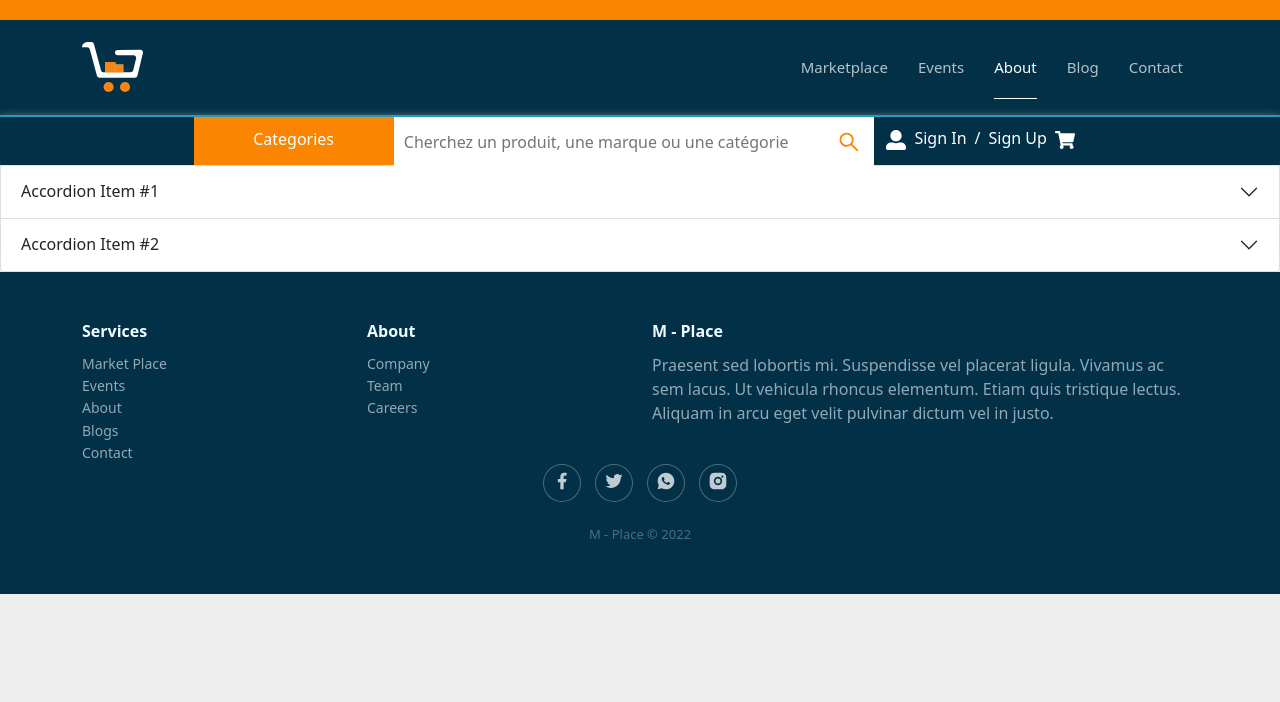
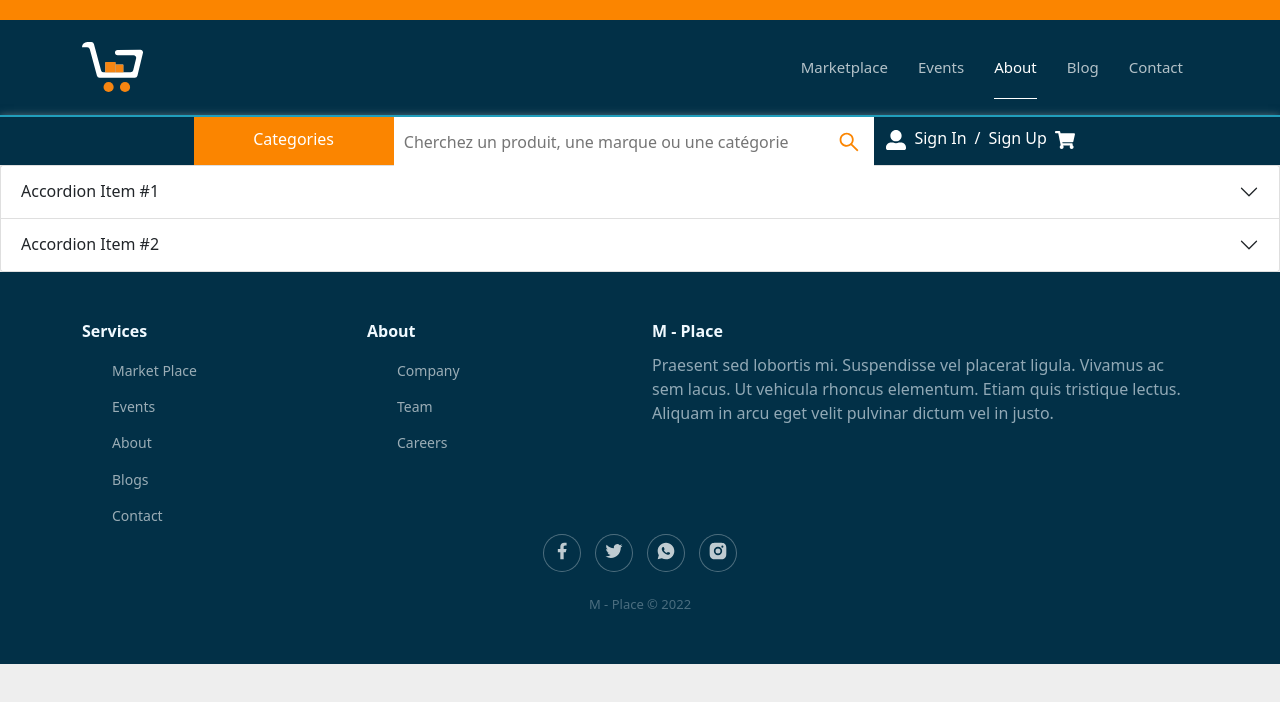
Before and after one commit to medzerai/M-place-Website, a React (Create React App) app in the folder client/: page /about in a window 1280 px wide. Shown: the top 702 px of the page. Built offline with nearby package versions, Linux system fonts and the light colour scheme.

Commit message:
style sous menu

```diff
--- a/client/src/css/Panel/templatePanel.css
+++ b/client/src/css/Panel/templatePanel.css
@@ -63,6 +63,8 @@
 }
 .ContentTemplate {
   padding: 1em;
+  overflow: auto;
+  height: calc(100vh - 53px);
 }
 .cardTemplate {
   background: white;
@@ -156,3 +158,9 @@
   margin-bottom: 1em;
   border: 1px solid #1e1e1e1e;
 }
+.item li {
+  padding: 7px 30px;
+}
+.item li a {
+  color: #fff;
+}
```
